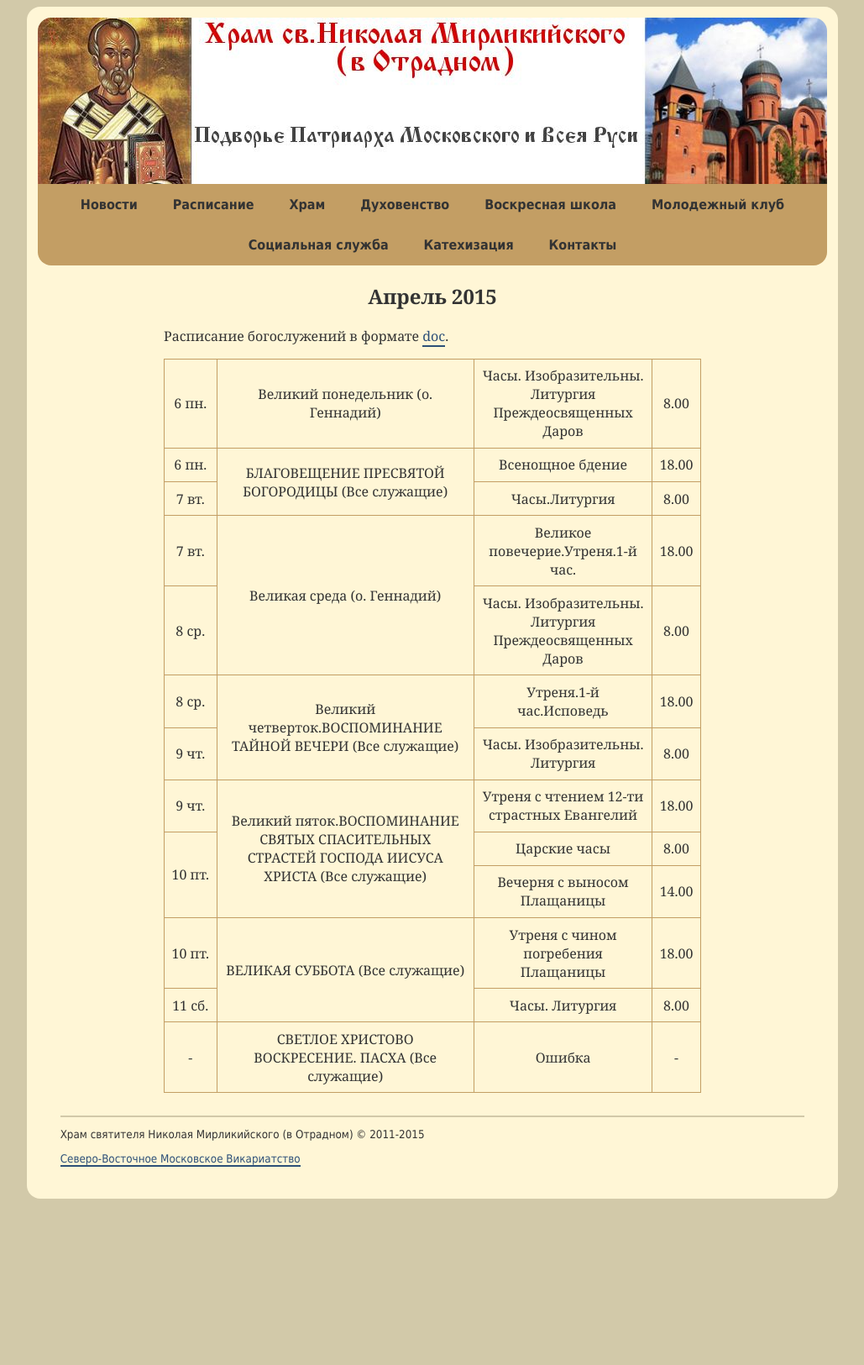
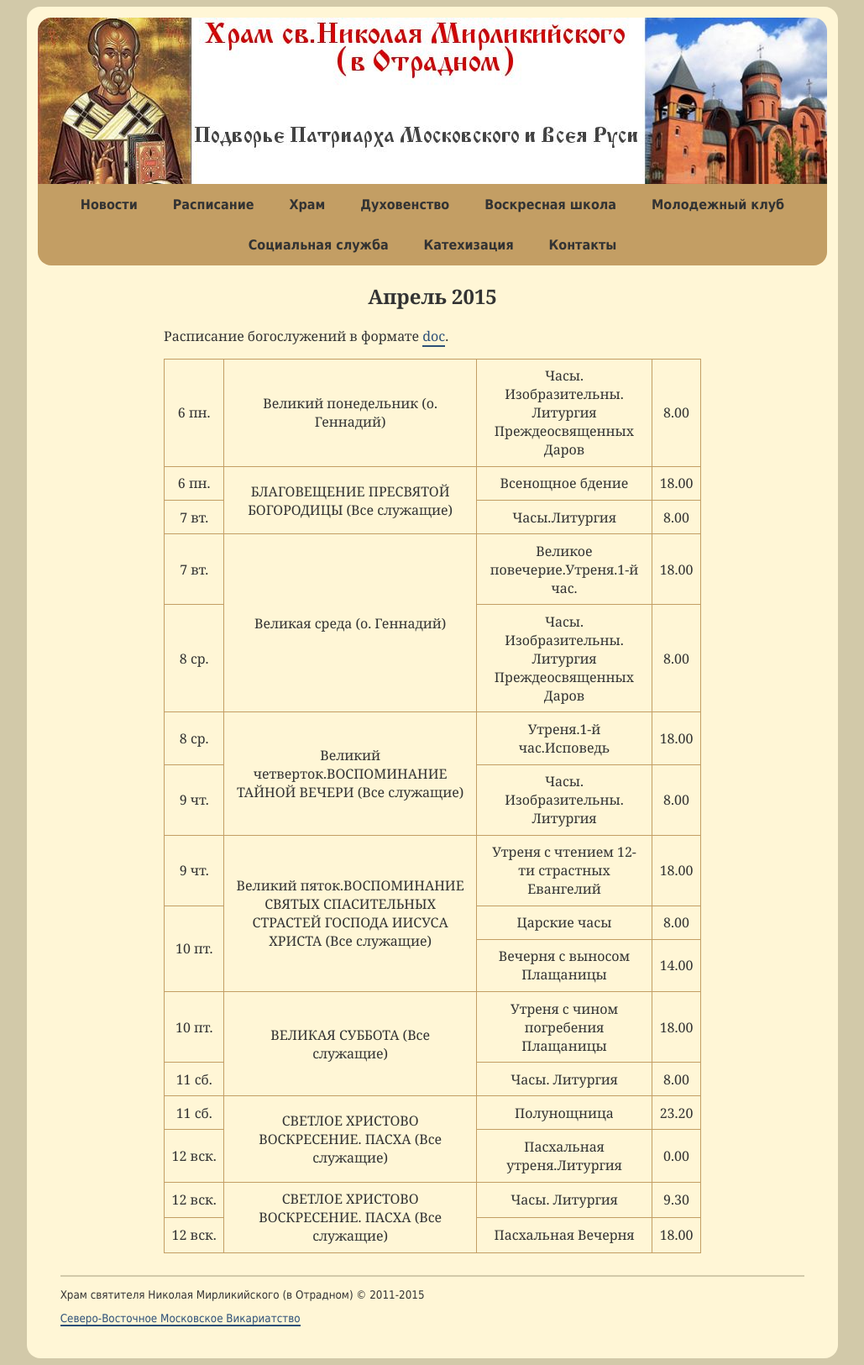
Before and after one commit to hramotradnoe/hramotradnoe.github.io, a Jekyll site: the page built from schedule/index.html, in a window 1280 px wide. Shown: the whole page at 84% size, without its empty margins (125-1154 px from the left). Built offline with Jekyll 4.4.1, drawn with Linux system fonts in a browser that asks for light colours; before the commit the page ends 1435 px from its top, so only the background shows below that.

Commit message:
Update schedule.yml

```diff
--- a/_data/schedule.yml
+++ b/_data/schedule.yml
@@ -57,6 +57,8 @@
       - day   : 12&nbsp;вск.
         time  : '0.00'
         title : "Пасхальная утреня.Литургия"
+ - description : "СВЕТЛОЕ ХРИСТОВО ВОСКРЕСЕНИЕ. ПАСХА (Все служащие)"
+   services    :
       - day   : 12&nbsp;вск.
         time  : '9.30'
         title : "Часы. Литургия"
```
